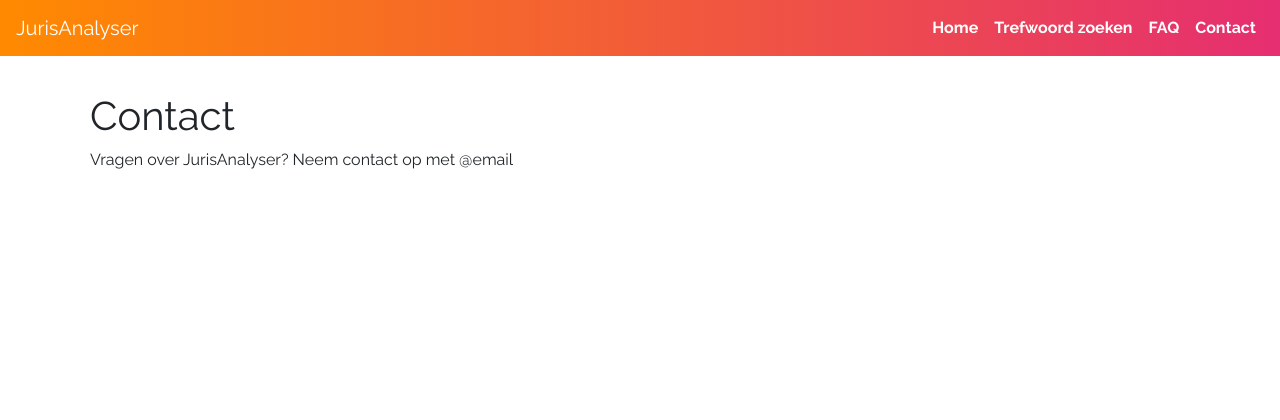
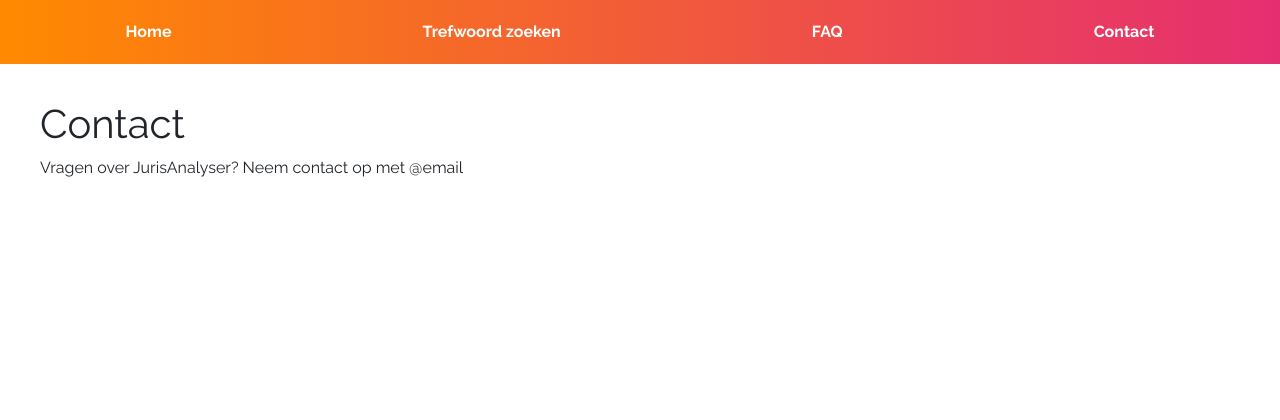
Before and after one commit to HanSoloGit/JurisAnalyser, a Flask app: page /contact in a window 1280 px wide. Shown: the top 420 px of the page. Run offline with Flask 3, Linux system fonts and the light colour scheme; some libraries are stand-ins or nearby versions.

Commit message:
Update base.html

```diff
--- a/app/templates/base.html
+++ b/app/templates/base.html
@@ -4,16 +4,10 @@
     <meta charset="UTF-8">
     <meta name="viewport" content="width=device-width, initial-scale=1.0">
     <title>{% block title %}JurisAnalyser{% endblock %}</title>
-
-    <!-- Bootstrap CSS -->
+    <link rel="stylesheet" href="{{ url_for('static', filename='styles.css') }}">
+    <link href="https://fonts.googleapis.com/css2?family=Raleway:wght@300;400;700&display=swap" rel="stylesheet">
+    <!-- Bootstrap CSS toevoegen -->
     <link href="https://stackpath.bootstrapcdn.com/bootstrap/4.5.2/css/bootstrap.min.css" rel="stylesheet">
-
-    <!-- Custom CSS -->
-    <link rel="stylesheet" href="{{ url_for('static', filename='styles.css') }}">
-
-    <!-- Google Fonts -->
-    <link href="https://fonts.googleapis.com/css2?family=Raleway:wght@300;400;700&display=swap" rel="stylesheet">
-
     <style>
         body {
             font-family: 'Raleway', sans-serif;
@@ -21,19 +15,44 @@
             padding: 0;
             box-sizing: border-box;
         }
-        .navbar {
+        nav {
             background: linear-gradient(90deg, #ff8a00, #e52e71); /* Gradient background */
+            padding: 10px 0;
         }
-        .navbar-nav .nav-link {
-            color: white !important;
+        nav ul {
+            list-style-type: none;
+            margin: 0;
+            padding: 0;
+            display: flex;
+            justify-content: space-around;
+            align-items: center;
+        }
+        nav ul li {
+            margin: 0;
+        }
+        nav ul li a {
+            color: white;
+            text-decoration: none;
+            padding: 10px 15px;
+            display: block;
             font-weight: 700;
         }
-        .navbar-nav .nav-link:hover {
-            background-color: #ff8a00; /* Hover color */
+        nav ul li a:hover {
+            background-color: #ff8a00;
         }
         .container {
             padding: 20px;
+            max-width: 1200px;
+            margin: 0 auto;
         }
+
+        /* Zoekresultaten zonder witte rand */
+        .no-padding-container {
+            padding-left: 0 !important;
+            padding-right: 0 !important;
+        }
+
+        /* CSS voor de cookiemelding */
         .cookie-banner {
             position: fixed;
             bottom: 0;
@@ -43,8 +62,8 @@
             color: #fff;
             padding: 15px;
             text-align: center;
-            display: none;
-            z-index: 1000;
+            display: none; /* Verberg standaard de banner */
+            z-index: 1000; /* Zorg ervoor dat de banner bovenop blijft */
         }
         .cookie-banner button {
             background-color: #ff8a00;
@@ -56,23 +75,15 @@
     </style>
 </head>
 <body>
-    <!-- Responsive Navbar -->
-    <nav class="navbar navbar-expand-lg navbar-light">
-        <a class="navbar-brand text-white" href="{{ url_for('welcome') }}">JurisAnalyser</a>
-        <button class="navbar-toggler" type="button" data-toggle="collapse" data-target="#navbarNav" aria-controls="navbarNav" aria-expanded="false" aria-label="Toggle navigation">
-            <span class="navbar-toggler-icon"></span>
-        </button>
-        <div class="collapse navbar-collapse" id="navbarNav">
-            <ul class="navbar-nav ml-auto">
-                <li class="nav-item"><a class="nav-link" href="{{ url_for('welcome') }}">Home</a></li>
-                <li class="nav-item"><a class="nav-link" href="{{ url_for('traditional_search') }}">Trefwoord zoeken</a></li>
-                <li class="nav-item"><a class="nav-link" href="{{ url_for('faq') }}">FAQ</a></li>
-                <li class="nav-item"><a class="nav-link" href="{{ url_for('contact') }}">Contact</a></li>
-            </ul>
-        </div>
+    <nav>
+        <ul>
+            <li><a href="{{ url_for('welcome') }}">Home</a></li>
+            <li><a href="{{ url_for('traditional_search') }}">Trefwoord zoeken</a></li>
+            <li><a href="{{ url_for('faq') }}">FAQ</a></li>
+            <li><a href="{{ url_for('contact') }}">Contact</a></li>
+        </ul>
     </nav>
-
-    <div class="container">
+    <div class="container no-padding-container">
         <!-- Dynamische inhoud container -->
         <div id="dynamic-content">
             <!-- Hier wordt dynamische inhoud geladen -->
@@ -88,6 +99,7 @@
 
     <!-- JavaScript om cookies te beheren en de cookiemelding te tonen/verbergen -->
     <script>
+        // Controleer of de gebruiker de cookies al heeft geaccepteerd
         document.addEventListener('DOMContentLoaded', function () {
             if (!getCookie('cookiesAccepted')) {
                 document.getElementById('cookie-banner').style.display = 'block';
@@ -120,6 +132,7 @@
             return null;
         }
 
+        // AJAX voor dynamische inhoud
         function updateDynamicContent() {
             fetch('/get_dynamic_content')
                 .then(response => response.json())
@@ -129,13 +142,10 @@
                 .catch(error => console.error('Error fetching dynamic content:', error));
         }
 
+        // Roep de functie aan wanneer de pagina wordt geladen
         document.addEventListener('DOMContentLoaded', function() {
             updateDynamicContent();
         });
     </script>
-
-    <!-- Bootstrap JS and dependencies -->
-    <script src="https://code.jquery.com/jquery-3.5.1.slim.min.js"></script>
-    <script src="https://cdn.jsdelivr.net/npm/bootstrap@4.5.2/dist/js/bootstrap.bundle.min.js"></script>
 </body>
 </html>
```
